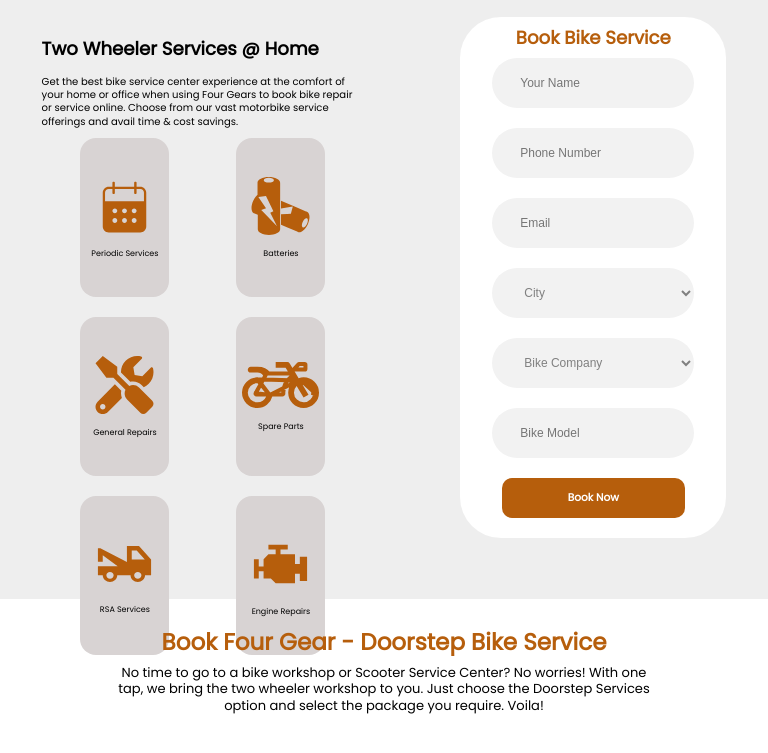
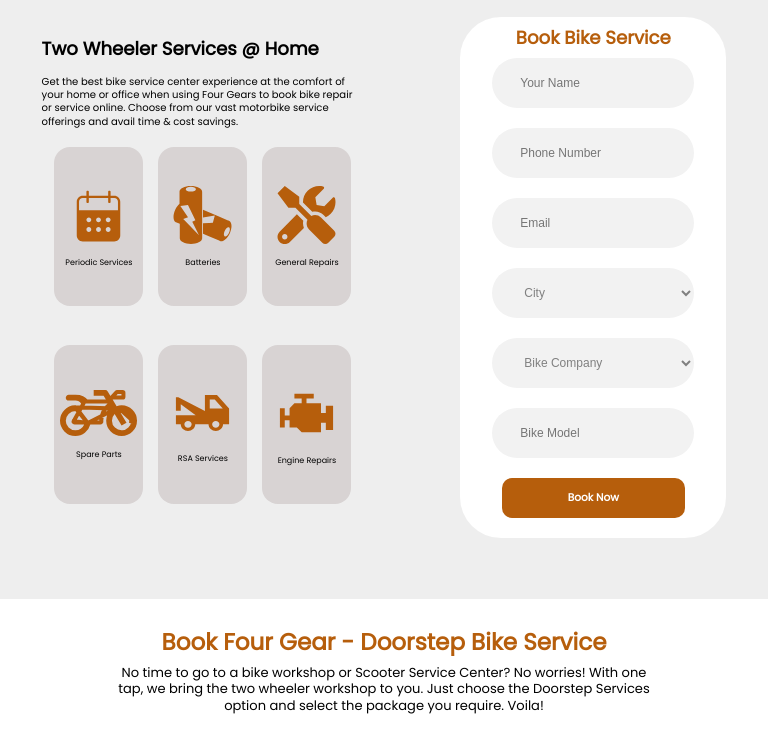
Before and after one commit to anshulkumarx7/FourGear-MotorBikeService-FrontEnd, a React (Vite) app: page / in a window 768 px wide. Shown: the part 960-1713 px from the top of the page. Built offline with nearby package versions, Linux system fonts and the light colour scheme.

Commit message:
fix chnages

```diff
--- a/src/Styles/BookService.css
+++ b/src/Styles/BookService.css
@@ -239,6 +239,7 @@
   .fourBookServiceBox {
     width: 9.8rem;
     height: 9.49rem;
+    margin: unset;
   }
   .fourBookServiceBox img {
     width: 3.049rem;
@@ -272,5 +273,9 @@
     height:2.8rem;
     font-size: 1.3rem;
   }
-
 }
+@media (min-width:700px) and (max-width:780px){
+  .fourBookServiceBox{
+    margin: unset;
+  }
+}
```
